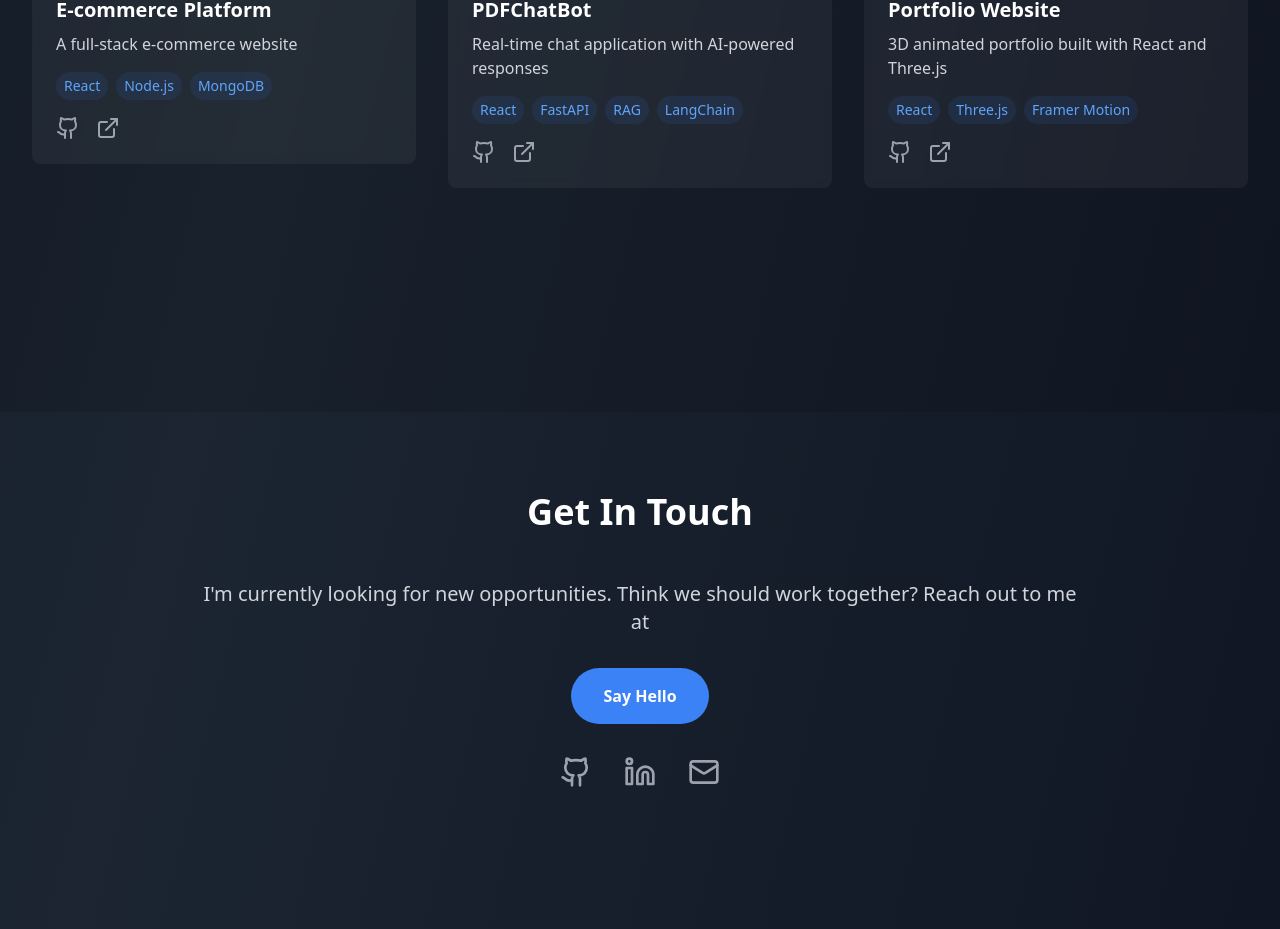
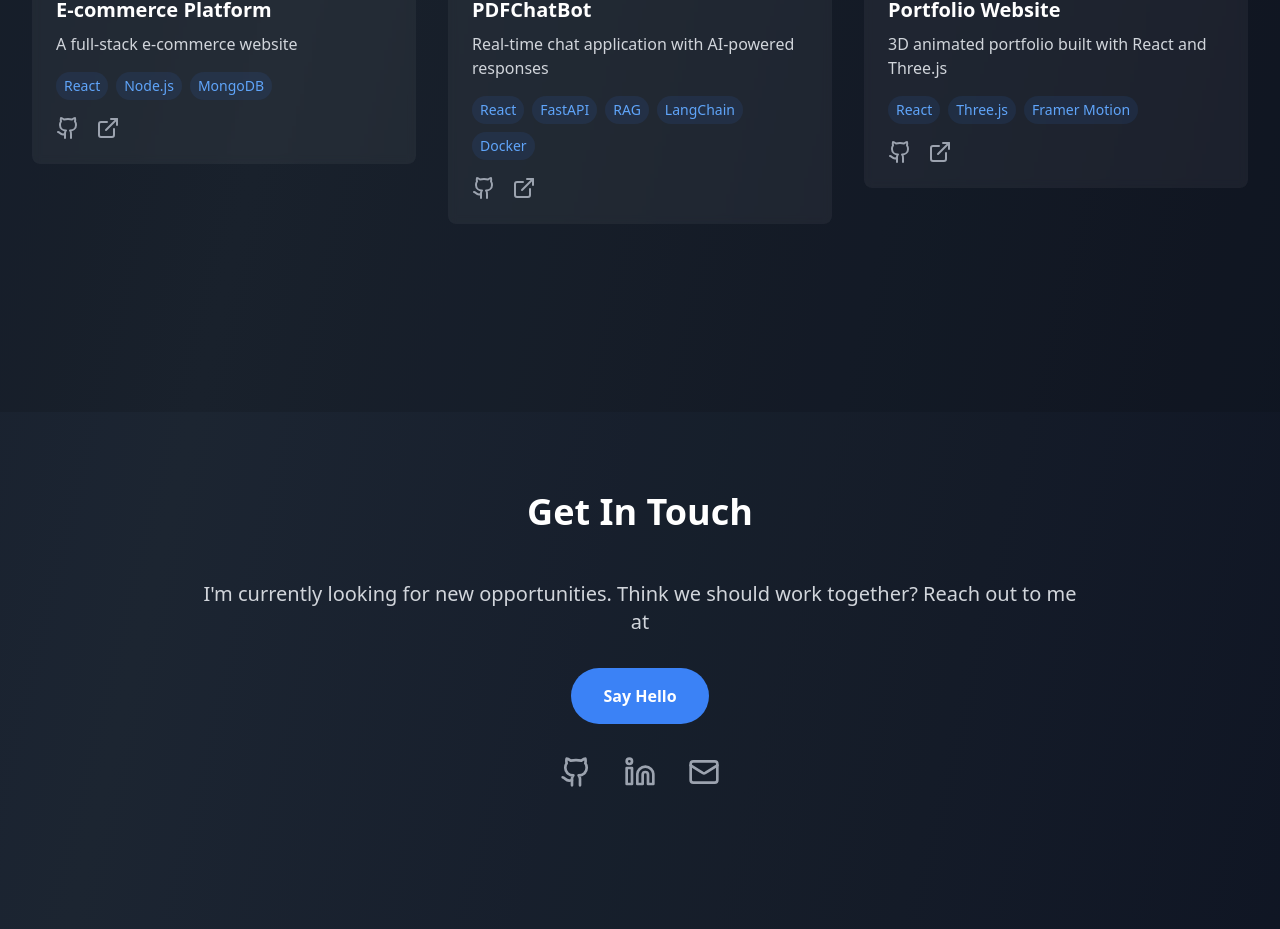
Before and after one commit to Chadokar/portfolio, a React (Vite) app: page / in a window 1280 px wide. Shown: the part 4054-4983 px from the top of the page. Built offline with nearby package versions, Linux system fonts and the light colour scheme.

Commit message:
updated the projects

```diff
--- a/src/components/Projects.tsx
+++ b/src/components/Projects.tsx
@@ -19,7 +19,7 @@ const projects = [
       "https://images.unsplash.com/photo-1587620962725-abab7fe55159?w=800&q=80",
     github: "https://github.com/Chadokar/ChatbotPDF",
     live: "https://github.com/Chadokar/ChatbotPDF",
-    tags: ["React", "FastAPI", "RAG", "LangChain"],
+    tags: ["React", "FastAPI", "RAG", "LangChain", "Docker"],
   },
   {
     title: "Portfolio Website",
```
